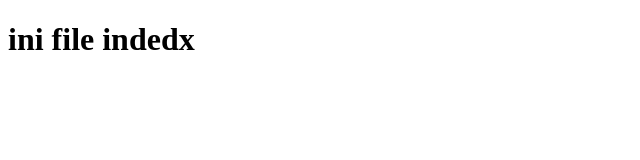
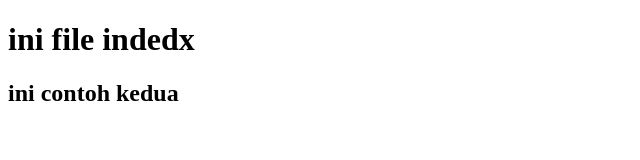
Before and after one commit to masbim11/latihanGIT2, a plain HTML site: page index.html in a window 1280 px wide. Shown: the whole page, without its empty margins (0-640 px from the left). Drawn offline with Linux system fonts and the light colour scheme.

Commit message:
Update index.html

```diff
--- a/index.html
+++ b/index.html
@@ -8,5 +8,6 @@
   </head>
   <body>
     <h1>ini file indedx</h1>
+    <h2>ini contoh kedua</h2>
   </body>
 </html>
```
